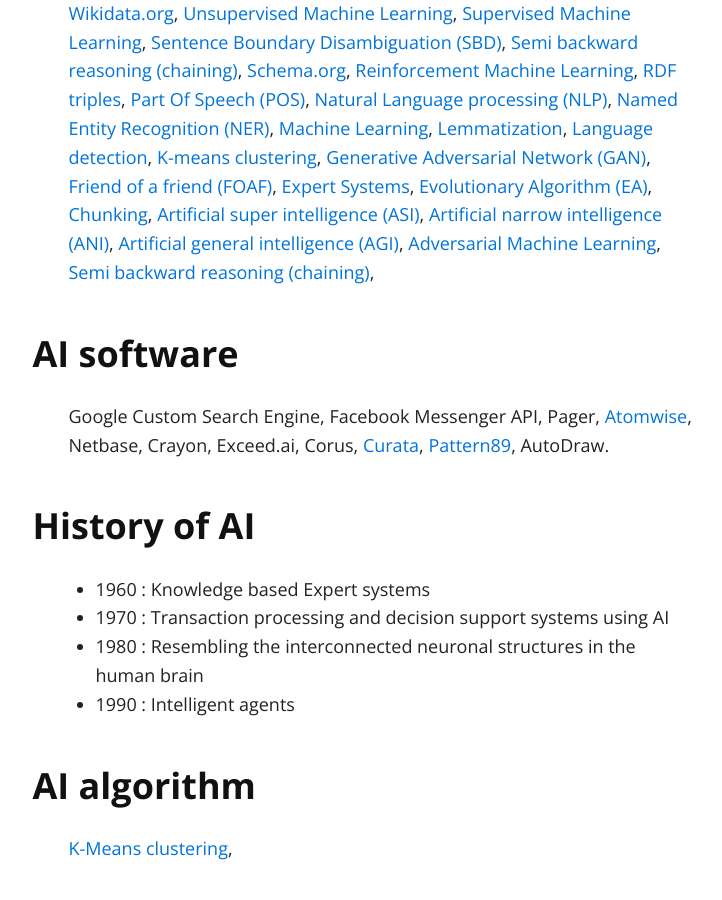
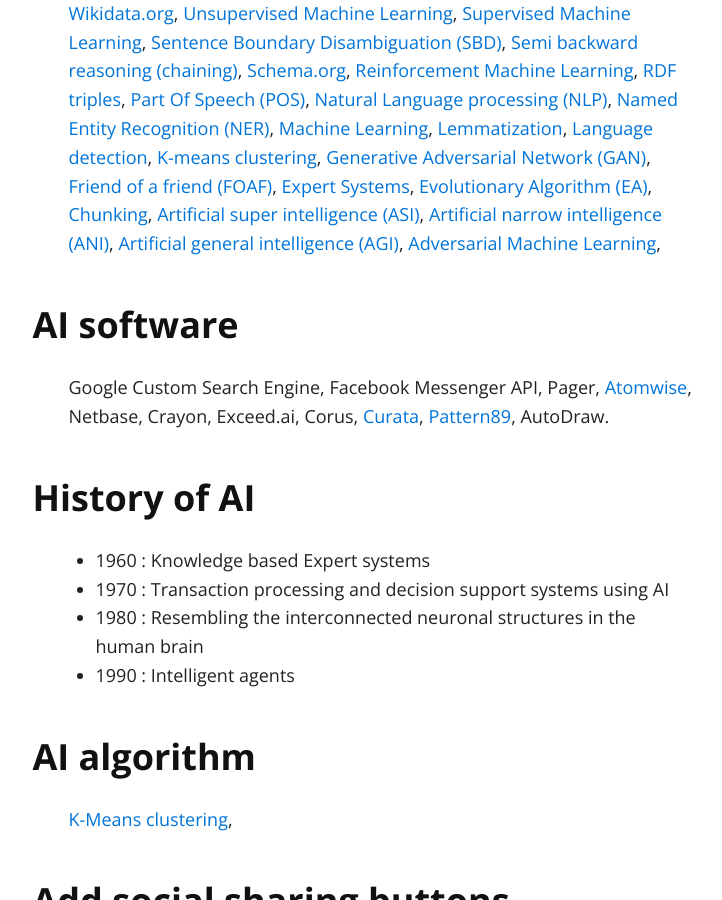
Before and after one commit to peterszatmary/ai, a Jekyll site: the page built from index.markdown, in a window 1280 px wide and 900 px high, scrolled down 1227 px. Shown: the whole window, without its empty margins (259-981 px from the left). Built offline with Jekyll 4.4.1, drawn with Linux system fonts in a browser that asks for light colours; nearby versions of some CDN libraries.

```diff
--- a/index.markdown
+++ b/index.markdown
@@ -2,10 +2,6 @@
 layout: default
 include_word_cloud: word-cloud.html
 ---
-
-
-<a href="" target="_blank">Semi backward reasoning (chaining)</a>,
-
 
 ### AI software
 
```
